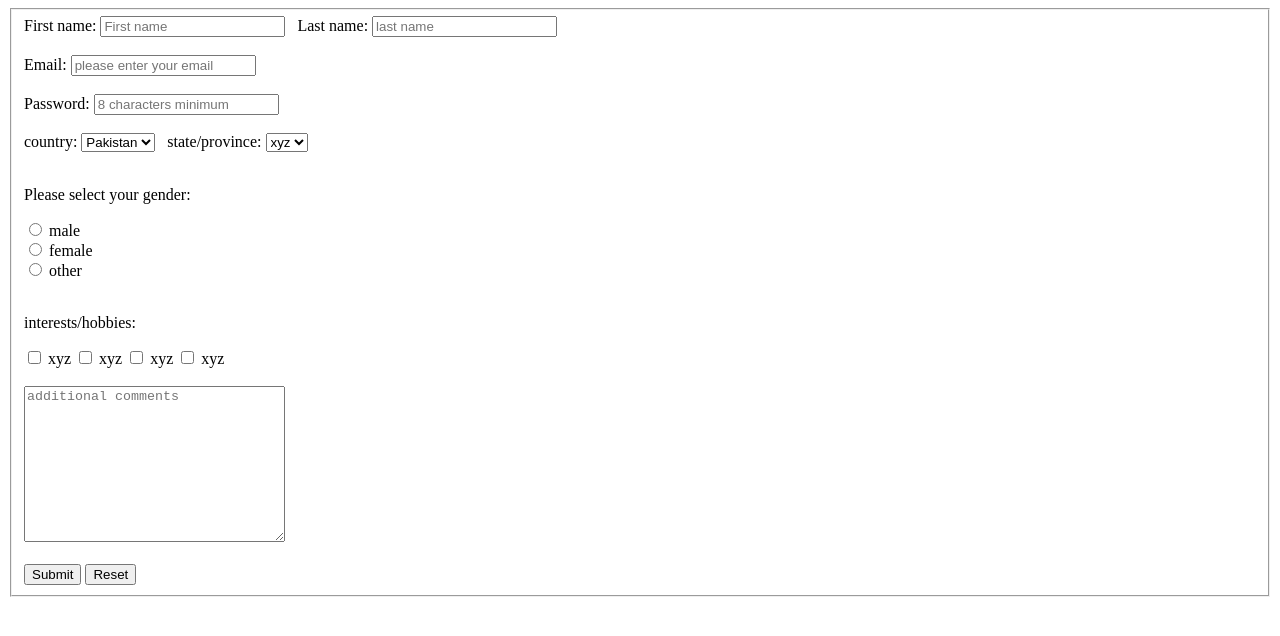
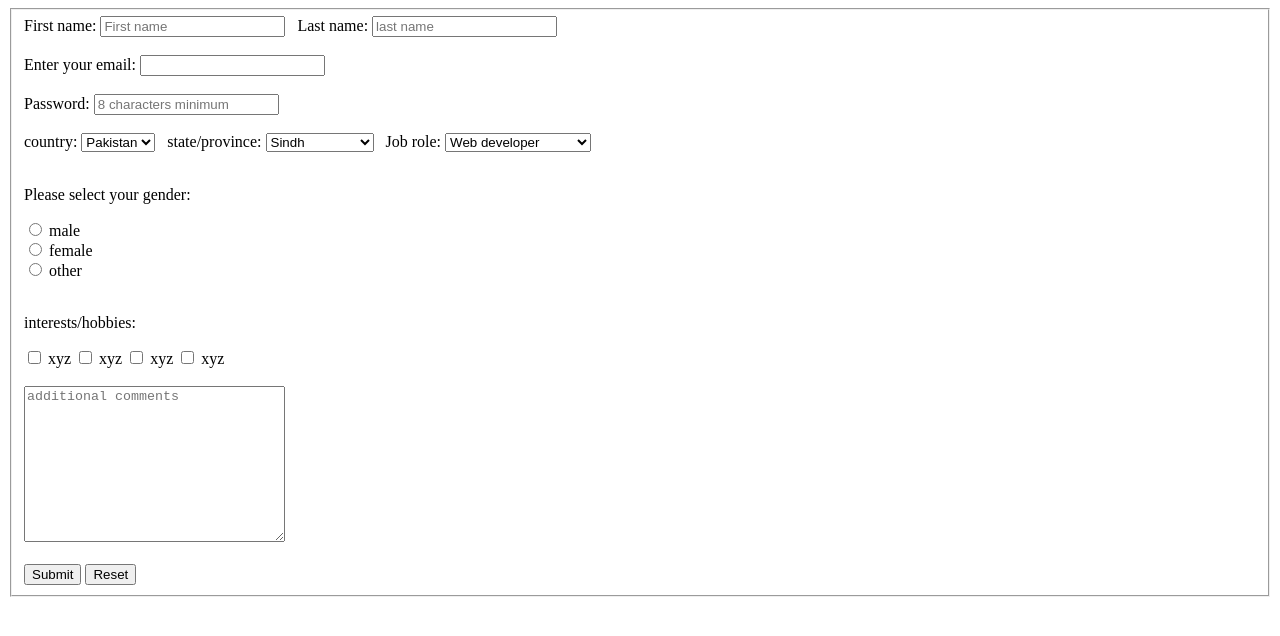
Before and after one commit to AlterbotI/Fromtest, a plain HTML site: page index.html in a window 1280 px wide. Drawn offline with Linux system fonts and the light colour scheme.

Commit message:
Fromtest2

```diff
--- a/index.html
+++ b/index.html
@@ -8,19 +8,19 @@
 </head>
 
 <body>
-    <form action="action.php">
+    <form action="thankyou.html" method="post">
         <!--Usernames and password start-->
         <fieldset>
             <label for="fname">First name:</label>
-            <input type="text" name="First name" id="fname" placeholder="First name">
+            <input type="text" name="First name" id="fname" placeholder="First name" required>
             &nbsp;
             <label for="lname">Last name:</label>
-            <input type="text" name="last name" id="lname" placeholder="last name">
+            <input type="text" name="last name" id="lname" placeholder="last name" required>
             &nbsp;
             <br>
             <br>
-            <label for="email">Email:</label>
-            <input type="email" name="email" id="email" placeholder="please enter your email">
+            <label for="emailField">Enter your email:</label>
+            <input type="email" name="emailField" id="emailField" required />
             &nbsp;
             <br>
             <br>
@@ -44,12 +44,23 @@
             <!--state/province details start-->
             <label for="state/province">state/province:</label>
             <select id="state/province" name="state/province">
-                <option value="xyz">xyz</option>
-                <option value="xyz">xyz</option>
-                <option value="xyz">xyz</option>
-                <option value="xyz">xyz</option>
+                <option value="sindh">Sindh</option>
+                <option value="punjab">Punjab</option>
+                <option value="balochistan">Balochistan</option>
+                <option value="KPK">KPK</option>
+                <option value="Gilgit-Baltistan">Gilgit-Baltistan</option>
             </select>
             <!--state/province details end-->
+            &nbsp;
+            <!--Job role start-->
+            <label for="jobrole">Job role:</label>
+            <select id="jobrole" name="Job role">
+                <option value="web developer">Web developer</option>
+                <option value="wordpress developer">wordpress developer</option>
+                <option value="SEO">SEO</option>
+                <option value="Graphic designer">Graphic designer</option>
+            </select>
+            <!--Job role end-->
             <br>
             <br>
             <!--Gender details start-->
```
Also changed, not shown: thankyou.html (added, +19 -0 lines), 1 other file.
